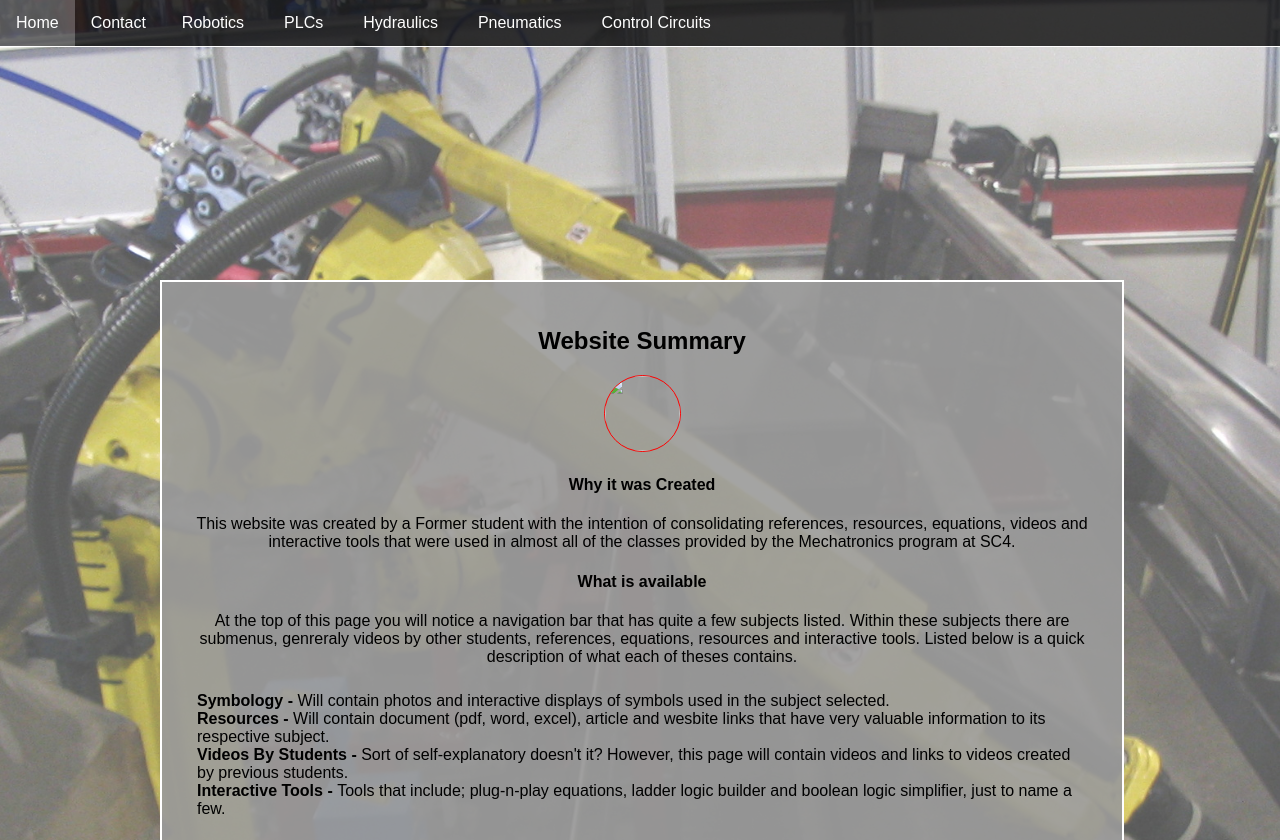
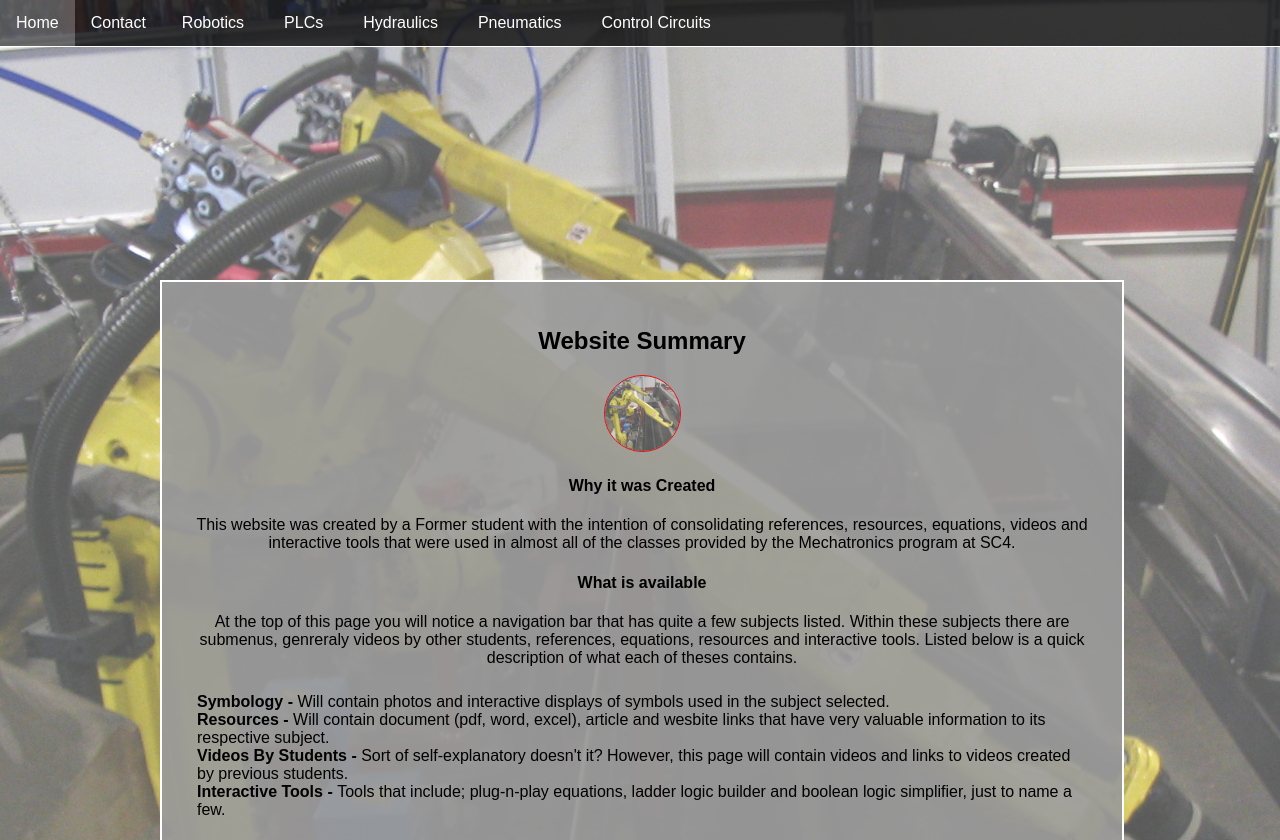
Before and after one commit to jklein053399/Mechatronics.SC4, a plain HTML site: page index.html in a window 1280 px wide. Shown: the top 840 px of the page. Drawn offline with Linux system fonts and the light colour scheme.

Commit message:
Update index.html

```diff
--- a/index.html
+++ b/index.html
@@ -72,7 +72,7 @@
 	<article class="summary">
 
 		<h2>Website Summary</h3>
-			<img src="RobotBG.jpg" class="summImg">
+			<img src="../Images/RobotBG.jpg" class="summImg">
 			<h4> Why it was Created</h4>
 				<p> This website was created by a Former student with the intention of consolidating references, resources, equations, videos and interactive tools that were used
 				in almost all of the classes provided by the Mechatronics program at SC4.</p>
```
